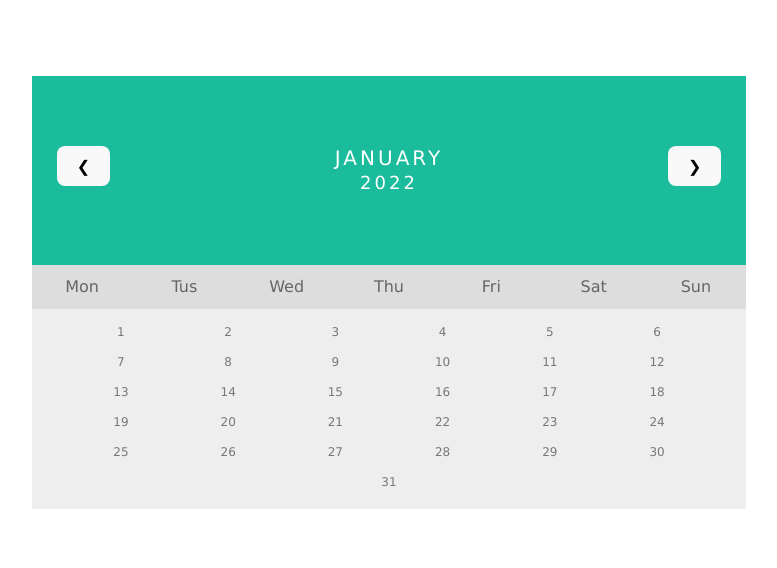
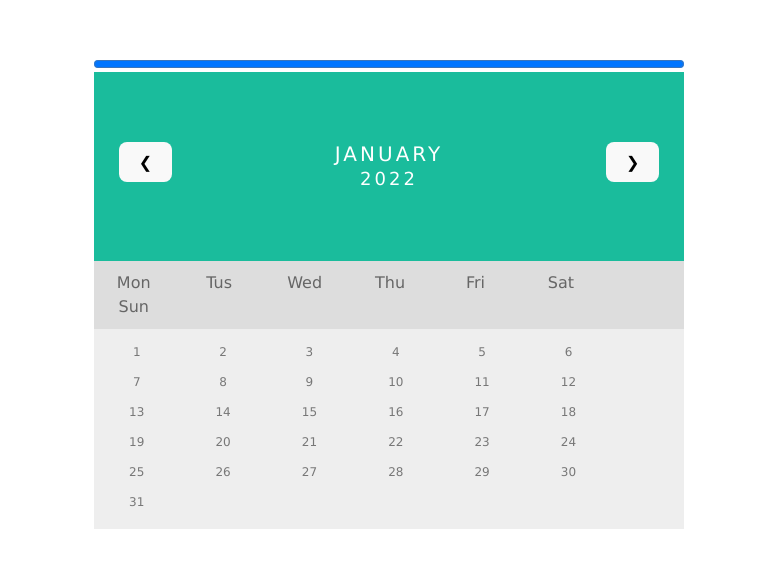
Before and after one commit to UserNumber44/Animated-Calendar, a Svelte app: page / in a window 1280 px wide. Shown: the part 108-676 px from the top of the page, without its empty margins (251-1028 px from the left). Built offline with nearby package versions, Linux system fonts and the light colour scheme.

Commit message:
added progress skeleton

```diff
--- a/index.html
+++ b/index.html
@@ -4,7 +4,7 @@
     <meta charset="UTF-8" />
     <link rel="icon" type="image/svg+xml" href="/vite.svg" />
     <meta name="viewport" content="width=device-width, initial-scale=1.0" />
-    <title>Vite + Svelte</title>
+    <title>Project Calendar</title>
   </head>
   <body>
     <div id="app"></div>
--- a/src/App.svelte
+++ b/src/App.svelte
@@ -6,15 +6,26 @@
   let day = [];
   let months = ["January", "Febuary", "March", "April", "May", "June", "July", "August", "September", "October", "November", "December"];
   let time = new Date()
-  let currentDay = 0
+  let currentDay = time.getDate()
   let currentMonth = 0
-  let currentYear = 0
+  let currentYear = time.getFullYear()
 
+//tasks:
+//weekday formatting fix
+//put in active class
+//progress bar
 
-  for(let i = 1; i <= 31; i++){
-    day.push(i);
-  }
-  day=day
+const progress = tweened(0, {
+  duration: 400,
+  easing: cubicOut
+});
+
+progress.set(currentDay)
+
+for(let i = 1; i <= 31; i++){
+  day.push(i);
+}
+day=day
 
 function addMonth(){
   currentMonth++
@@ -32,11 +43,13 @@ function subrtractMonth() {
   }
 }
 
-currentYear = time.getFullYear()
-
 </script>
 
 <main>
+
+  <progress value={$progress}></progress>
+
+
   <div class="month">
     <ul>
       <button class="prev" on:click= {subrtractMonth}>&#10094;</button>
@@ -69,89 +82,3 @@ currentYear = time.getFullYear()
     <!-- <li><span class="active">10</span></li> -->
   </ul>
 </main>
-
-<style>
-  * {box-sizing: border-box;}
-ul {list-style-type: none;}
-main {font-family: Verdana, sans-serif;}
-.month {
-  padding: 70px 25px;
-  width: 100%;
-  background: #1abc9c;
-  text-align: center;
-}
-
-.month ul {
-  margin: 0;
-  padding: 0;
-}
-
-.month ul li {
-  color: white;
-  font-size: 20px;
-  text-transform: uppercase;
-  letter-spacing: 3px;
-}
-
-.month .prev {
-  float: left;
-  padding-top: 10px;
-}
-
-.month .next {
-  float: right;
-  padding-top: 10px;
-}
-
-.weekdays {
-  margin: 0;
-  padding: 10px 0;
-  background-color: #ddd;
-}
-
-.weekdays li {
-  display: inline-block;
-  width: 13.6%;
-  color: #666;
-  text-align: center;
-}
-
-.days {
-  padding: 10px 0;
-  background: #eee;
-  margin: 0;
-}
-
-.days li {
-  align-items: center;
-  list-style-type: none;
-  display: inline-block;
-  width: 13.6%;
-  text-align: center;
-  margin-left: 5px;
-  margin-right: 5px;
-  margin-bottom: 5px;
-  font-size:12px;
-  color: #777;
-}
-
-.days li .active {
-  padding: 5px;
-  background: #1abc9c;
-  color: white !important
-}
-
-/* Add media queries for smaller screens */
-@media screen and (max-width:720px) {
-  .weekdays li, .days li {width: 13.1%;}
-}
-
-@media screen and (max-width: 420px) {
-  .weekdays li, .days li {width: 12.5%;}
-  .days li .active {padding: 2px;}
-}
-
-@media screen and (max-width: 290px) {
-  .weekdays li, .days li {width: 12.2%;}
-}
-</style>
--- a/src/app.css
+++ b/src/app.css
@@ -1,12 +1,84 @@
+* {box-sizing: border-box;}
+ul {list-style-type: none;}
+main {font-family: Verdana, sans-serif;}
+.month {
+  padding: 70px 25px;
+  width: 100%;
+  background: #1abc9c;
+  text-align: center;
+}
+
+.month ul {
+  margin: 0;
+  padding: 0;
+}
+
+.month ul li {
+  color: white;
+  font-size: 20px;
+  text-transform: uppercase;
+  letter-spacing: 3px;
+}
+
+.month .prev {
+  float: left;
+  padding-top: 10px;
+}
+
+.month .next {
+  float: right;
+  padding-top: 10px;
+}
+
+.weekdays {
+  margin: 0;
+  padding: 10px 0;
+  background-color: #ddd;
+}
+
+.weekdays li {
+  display: inline-block;
+  width: 13.6%;
+  color: #666;
+  text-align: center;
+}
+
+.days {
+  padding: 10px 0;
+  background: #eee;
+  margin: 0;
+}
+
+.days li {
+  align-items: center;
+  list-style-type: none;
+  display: inline-block;
+  width: 13.6%;
+  text-align: center;
+  margin-left: 3px;
+  margin-right: 3px;
+  margin-bottom: 5px;
+  font-size:12px;
+  color: #777;
+}
+
+progress {
+  display: block;
+  width: 100%;
+}
+
+.days li .active {
+  padding: 5px;
+  background: #1abc9c;
+  color: white !important
+}
+
+
 :root {
   font-family: Inter, Avenir, Helvetica, Arial, sans-serif;
   font-size: 16px;
   line-height: 24px;
   font-weight: 400;
-
-  color-scheme: light dark;
-  color: rgba(255, 255, 255, 0.87);
-  background-color: #242424;
 
   font-synthesis: none;
   text-rendering: optimizeLegibility;
@@ -17,11 +89,11 @@
 
 a {
   font-weight: 500;
-  color: #646cff;
+  color: #1abc9c;
   text-decoration: inherit;
 }
 a:hover {
-  color: #535bf2;
+  color: #1abc9c;
 }
 
 body {
@@ -32,11 +104,6 @@ body {
   min-height: 100vh;
 }
 
-h1 {
-  font-size: 3.2em;
-  line-height: 1.1;
-}
-
 .card {
   padding: 2em;
 }
@@ -45,7 +112,7 @@ h1 {
   max-width: 1280px;
   margin: 0 auto;
   padding: 2rem;
-  text-align: center;
+
 }
 
 button {
@@ -55,16 +122,30 @@ button {
   font-size: 1em;
   font-weight: 500;
   font-family: inherit;
-  background-color: #1a1a1a;
+  background-color: #ffffff;
   cursor: pointer;
   transition: border-color 0.25s;
 }
 button:hover {
-  border-color: #646cff;
+  border-color: #1abc9c;
 }
 button:focus,
 button:focus-visible {
   outline: 4px auto -webkit-focus-ring-color;
+}
+
+/* Add media queries for smaller screens */
+@media screen and (max-width:720px) {
+  .weekdays li, .days li {width: 13.1%;}
+}
+
+@media screen and (max-width: 420px) {
+  .weekdays li, .days li {width: 12.5%;}
+  .days li .active {padding: 2px;}
+}
+
+@media screen and (max-width: 290px) {
+  .weekdays li, .days li {width: 12.2%;}
 }
 
 @media (prefers-color-scheme: light) {
@@ -73,7 +154,7 @@ button:focus-visible {
     background-color: #ffffff;
   }
   a:hover {
-    color: #747bff;
+    color: #1abc9c;
   }
   button {
     background-color: #f9f9f9;
```
